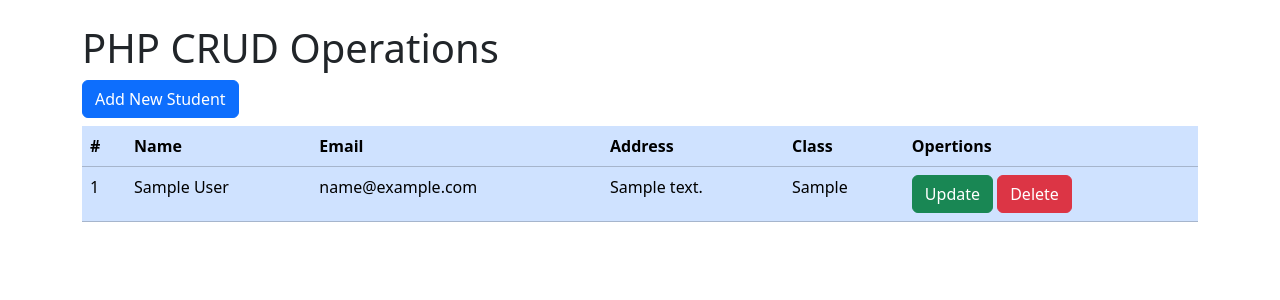
After one commit to Sharmarke-Said/PHP-CRUD-Operations, a PHP site: page / in a window 1280 px wide. The commit adds this page. Shown: the top 300 px of the page. Run offline with PHP 8.4, Linux system fonts and the light colour scheme; tables that the repository leaves empty or names only in its code hold one stand-in row (values such as "Sample post").

Commit message:
Updated the whole Insert and display operations by using Bootstrap models

```diff
--- a/display.php
+++ b/display.php
@@ -2,73 +2,42 @@
 
 include "connection.php";
 
-?>
-
-<!DOCTYPE html>
-<html lang="en">
-
-<head>
-    <meta charset="UTF-8">
-    <meta name="viewport" content="width=device-width, initial-scale=1.0">
-    <title>CRUD</title>
-    <link href="https://cdn.jsdelivr.net/npm/bootstrap@5.3.2/dist/css/bootstrap.min.css" rel="stylesheet">
-</head>
-
-<body>
-    <div class="container">
-        <button class="btn btn-primary mt-5">
-            <a class="text-light" href="users.php">Add User</a>
-        </button>
-        <table class="table table-striped mt-1">
-            <thead>
+if(isset($_POST['display'])){
+    $table = '<table class="table table-primary table-hover mt-2">
+    <thead class="thead-primary">
     <tr>
       <th scope="col">#</th>
-                    <th scope="col">username</th>
-                    <th scope="col">email</th>
-                    <th scope="col">password</th>
-                    <th>Actions</th>
+      <th scope="col">Name</th>
+      <th scope="col">Email</th>
+      <th scope="col">Address</th>
+      <th scope="col">Class</th>
+      <th scope="col">Opertions</th>
     </tr>
-            </thead>
-            <tbody>
-                <?php
+  </thead>';
+    $query = "SELECT * FROM `studentstb`";
+    $result = mysqli_query($con, $query);
+    while($row = mysqli_fetch_array($result)){
+        $id = $row['id'];
+        $name = $row['name'];
+        $email = $row['email'];
+        $address = $row['address'];
+        $std_class = $row['std_class'];
 
-                    $query = "SELECT * FROM `usersTb`";
-
-                    $result = mysqli_query($con, $query);
-                    if($result){
-                        // $row=mysqli_fetch_assoc($result);
-                        // echo $row['username'];
-                        // $row=mysqli_fetch_assoc($result);
-                        // echo $row['username'];
-
-                        // DRY(don't repeat your self) and use loop
-                        while($row=mysqli_fetch_assoc($result)){
-                            $id = $row['id'];
-                            $username = $row['username'];
-                            $email = $row['email'];
-                            $password = $row['password'];
-
-                            echo '<tr>
-                                <th scope="row">'.$id.'</th>
-                                <td>'.$username.'</td>
+        $table.= '<tbody>
+         <tr>
+        <td scope="row">'.$id.'</td>
+        <td>'.$name.'</td>
         <td>'.$email.'</td>
-                                <td>'.$password.'</td>
+        <td>'.$address.'</td>
+        <td>'.$std_class.'</td>
         <td>
-                                    <button class="btn btn-success">
-                                    <a href="update.php?updateid='.$id.'" class="text-light">Update</a>
-                                    </button>
-                                    <button class="btn btn-danger">
-                                    <a href="delete.php?deleteid='.$id.'" class="text-light">Delete</a>
-                                    </button>
+          <button class="btn btn-success">Update</button>
+          <button class="btn btn-danger">Delete</button>
         </td>
       </tr>';
     }
+    $table.= '</tbody> </table>';
+    echo $table;
+
 }
-
 ?>
-            </tbody>
-        </table>
-    </div>
-</body>
-
-</html>
--- /dev/null
+++ b/index.php
@@ -0,0 +1,108 @@
+<!DOCTYPE html>
+<html lang="en">
+
+<head>
+    <meta charset="UTF-8">
+    <meta name="viewport" content="width=device-width, initial-scale=1.0">
+    <title>CRUD</title>
+    <!-- bootsrap css -->
+    <!-- Bootstrap CSS -->
+    <link href="https://cdn.jsdelivr.net/npm/bootstrap@5.3.2/dist/css/bootstrap.min.css" rel="stylesheet">
+</head>
+
+<body>
+    <div class="container my-4">
+        <h1>PHP CRUD Operations</h1>
+        <!-- Button trigger modal -->
+        <button type="button" class="btn btn-primary" data-bs-toggle="modal" data-bs-target="#adduser">
+            Add New Student
+        </button>
+        <div id="displayDataTable"></div>
+    </div>
+
+
+    <!-- Modal -->
+    <div class=" modal fade" id="adduser" tabindex="-1" aria-labelledby="exampleModalLabel" aria-hidden="true">
+        <div class="modal-dialog">
+            <div class="modal-content">
+                <div class="modal-header">
+                    <h1 class="modal-title fs-5" id="exampleModalLabel">Adding users</h1>
+                    <button type="button" class="btn-close" data-bs-dismiss="modal" aria-label="Close"></button>
+                </div>
+                <div class="modal-body">
+                    <!-- <form method="post"> -->
+                    <div class="mb-3 w-75">
+                        <label class="form-label">Student name</label>
+                        <input type="text" class="form-control" id="stdname" placeholder="Enter name">
+                    </div>
+                    <div class=" mb-3 w-75">
+                        <label class="form-label">Email address</label>
+                        <input type="email" class="form-control" id="stdemail" placeholder=" Enter Email Address">
+                    </div>
+                    <div class="mb-3 w-75">
+                        <label for="exampleInputPassword1" class="form-label">Address</label>
+                        <input type="text" class="form-control" id="stdaddress" placeholder=" Enter Address">
+                    </div>
+                    <div class="mb-3 w-75">
+                        <label for="exampleInputPassword1" class="form-label">Class</label>
+                        <input type="text" class="form-control" id="stdclass" placeholder=" Enter Address">
+                    </div>
+                    <!-- </form>~ -->
+                </div>
+                <div class="modal-footer">
+                    <button type="button" class="btn btn-primary" onclick="addStudents()">Submit</button>
+                    <button type="button" class="btn btn-secondary" data-bs-dismiss="modal">Close</button>
+                </div>
+            </div>
+        </div>
+    </div>
+    <!-- Bootstrap js and jquery -->
+    <script src=" https://cdnjs.cloudflare.com/ajax/libs/jquery/3.7.1/jquery.min.js"></script>
+    <script src="https://cdn.jsdelivr.net/npm/@popperjs/core@2.11.8/dist/umd/popper.min.js"></script>
+    <script src="https://cdn.jsdelivr.net/npm/bootstrap@5.3.2/dist/js/bootstrap.min.js"></script>
+
+    <script>
+    $(document).ready(function() {
+        displayData()
+    })
+
+    function displayData() {
+        var display_data = "true";
+        $.ajax({
+            url: "display.php",
+            type: 'post',
+            data: {
+                display: display_data
+            },
+            success: function(data, status) {
+                $('#displayDataTable').html(data);
+            }
+        });
+    }
+
+    function addStudents() {
+        var name = $('#stdname').val();
+        var email = $('#stdemail').val();
+        var address = $('#stdaddress').val();
+        var classs = $('#stdclass').val();
+
+        $.ajax({
+            url: "users.php",
+            type: 'post',
+            data: {
+                stdname: name,
+                stdemail: email,
+                stdaddress: address,
+                stdclass: classs,
+            },
+            success: function(data, status) {
+                console.log(status);
+                displayData();
+            }
+        });
+    }
+    </script>
+
+</body>
+
+</html>
```
Also changed, not shown: users.php (+6 -40 lines). Lines whose indentation alone changed are shown as unchanged.
